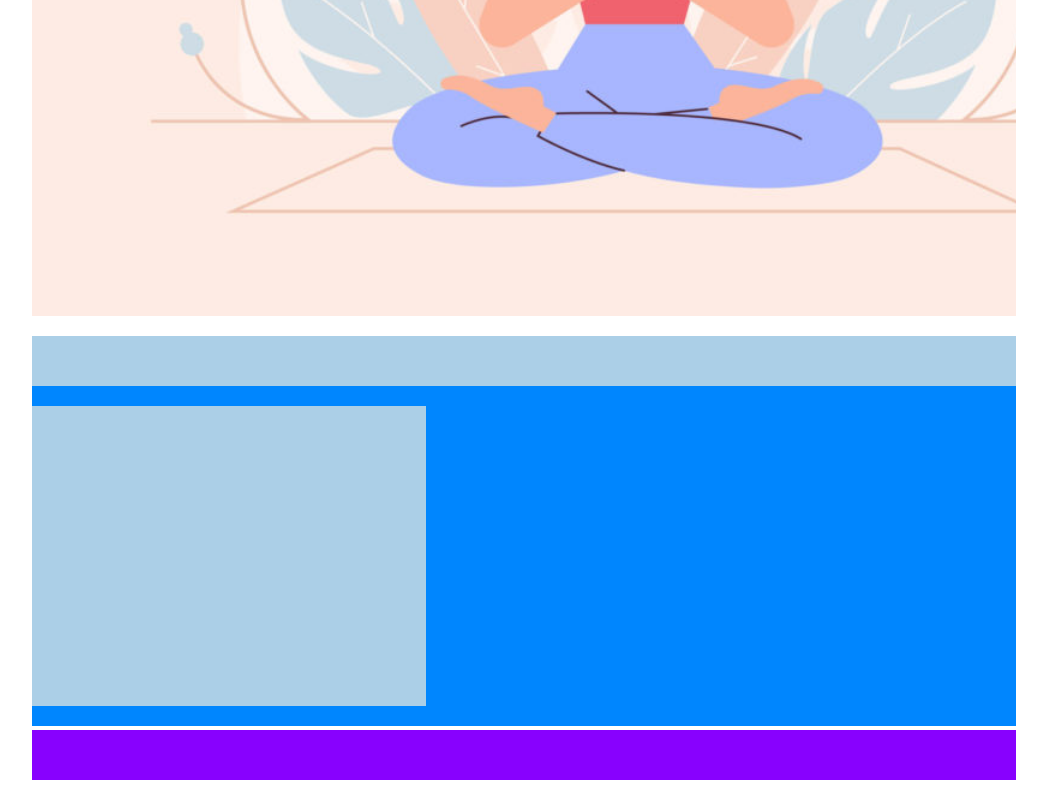
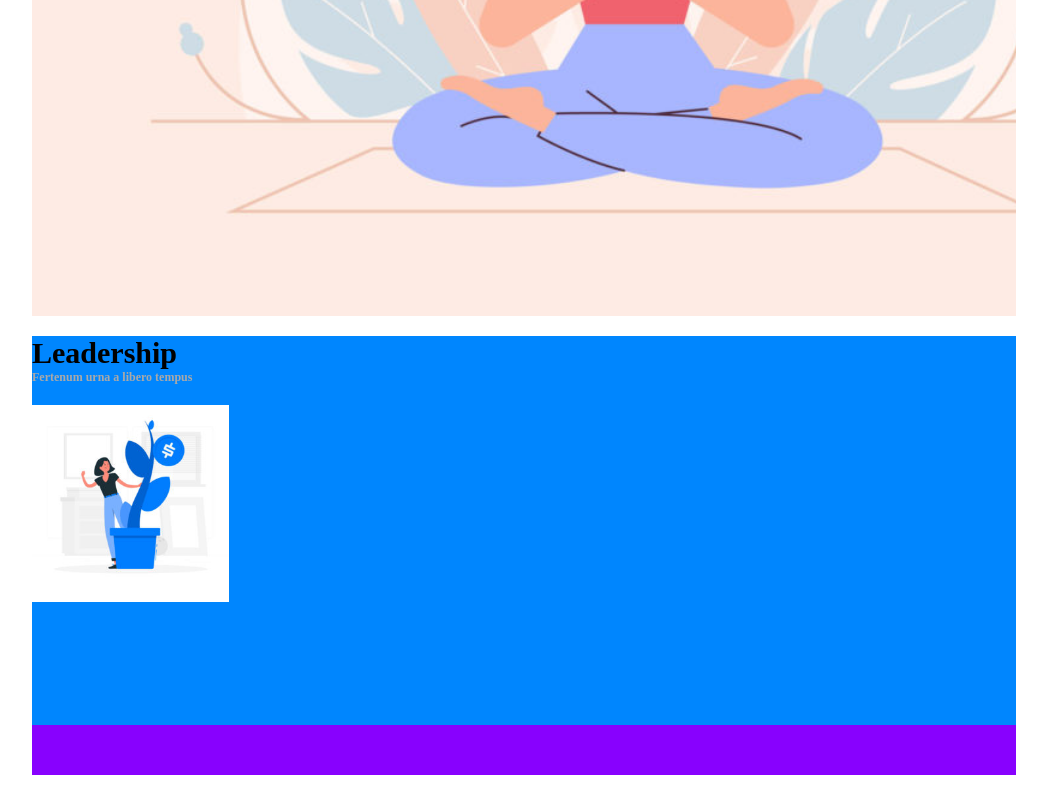
Before and after one commit to davidemontagna/htmlcss-wp, a plain HTML site: page index.html in a window 1280 px wide. Shown: the part 646-1446 px from the top of the page, without its empty margins (116-1163 px from the left). Drawn offline with Linux system fonts and the light colour scheme.

Commit message:
Inserimento Testo e prima immagine a sinistra

```diff
--- a/css/style.css
+++ b/css/style.css
@@ -66,13 +66,21 @@ header, .container, .title{
 
 /*Sottocontenitori azzurri*/
 .title, .content, .left{
-    background-color: #abcfe7;
+
 
 }
 
 .title{
     float: top;
-    height: 50px;
+}
+
+.title h1{
+    font-size: 30px;
+}
+
+.title h5{
+    font-size: 12px;
+    color: darkgray;
 }
 
 .left, .content{
@@ -80,8 +88,11 @@ header, .container, .title{
     height: 300px;
 }
 
-.left{
+.bgl{
+    background-image: url(../img/img-1.jpg);
+    background-size: contain;
     width: 20%;
+    background-repeat: no-repeat;
 }
 
 .middle{
--- a/index.html
+++ b/index.html
@@ -39,8 +39,13 @@
 
         <!--Contenitore blu-->
         <div class="container2">
-            <div class="title"></div>
-            <div class="left"></div>
+            <div class="title">
+                <h1>Leadership</h1>
+                <h5>Fertenum urna a libero tempus</h5>
+            </div>
+            <div class="left bgl">
+
+            </div>
             <div class="middle">
                 <div class="content"></div>
             </div>
```
